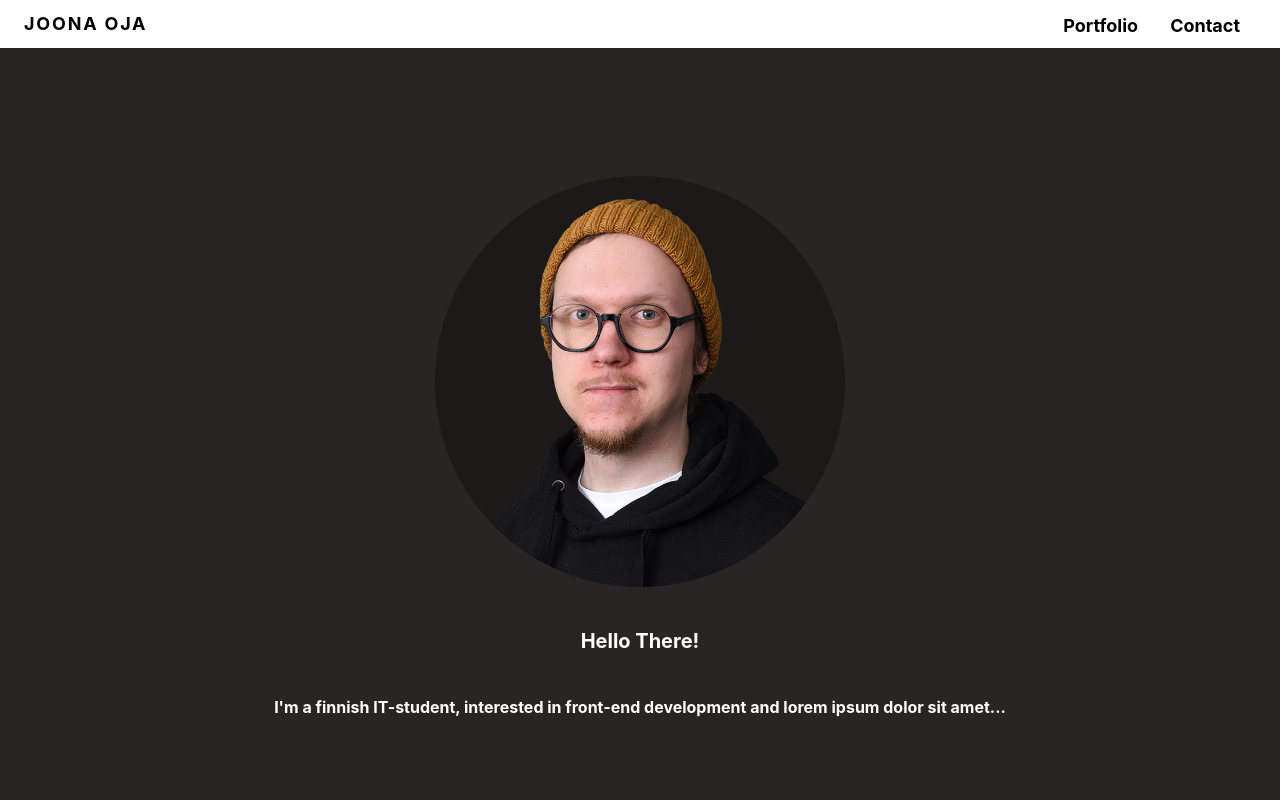
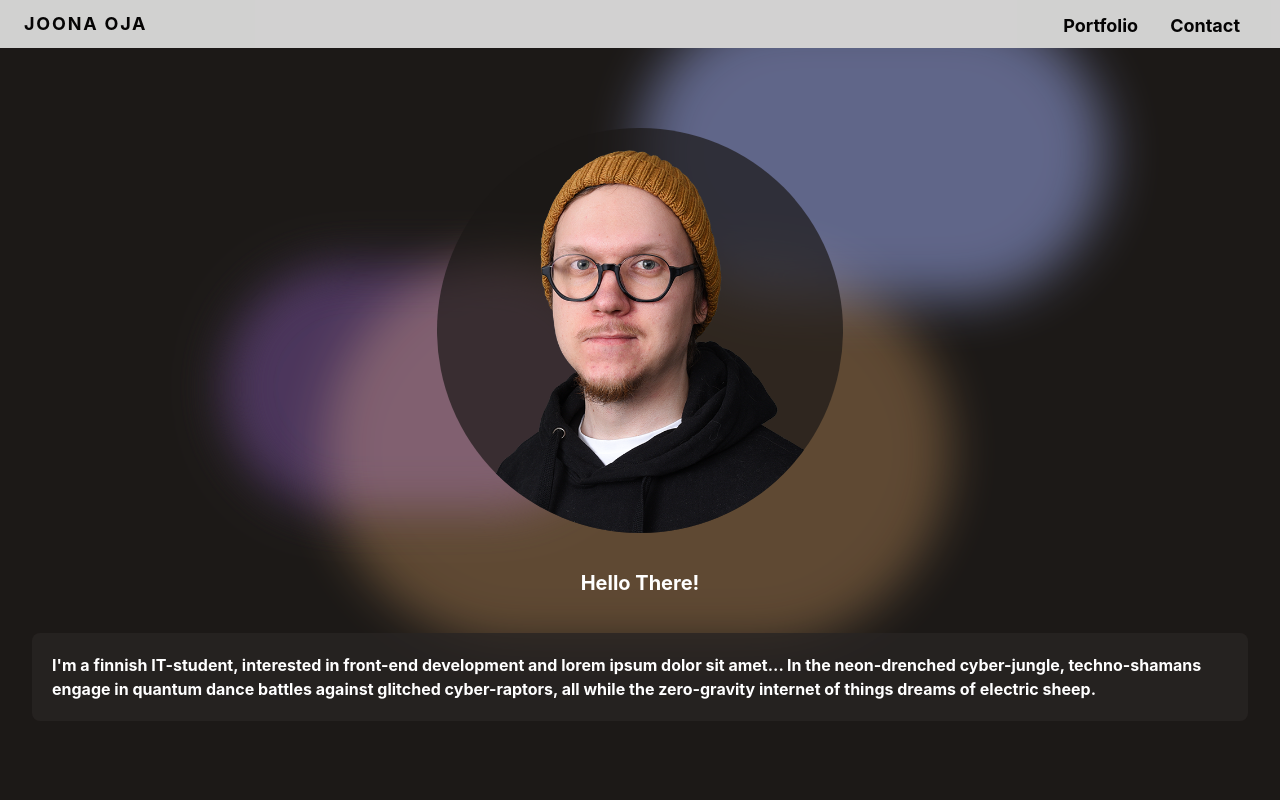
Before and after one commit to N0J44J00/portfolio-next, a Next.js app: page / in a window 1280 px wide. Shown: the top 800 px of the page. Built offline with nearby package versions, Linux system fonts and the light colour scheme.

Commit message:
home page animations added

```diff
--- /dev/null
+++ b/components/index/nav.js
@@ -0,0 +1,55 @@
+'use client'
+
+import { useEffect, useState } from 'react';
+
+export default function NavHeader() {
+
+  //Menu open/close toggle state
+  const [open, setOpen] = useState(false);
+
+//   function menuToggle() {
+//     setOpen(!open)
+//   }
+
+  //Change menu to sticky on scroll
+  useEffect(() => {
+    const SCROLL_POINT_FOR_STICKY_MENU = 400
+
+    const onScroll = () => {
+        var nav = document.getElementById('site-menu');
+        var header = document.getElementById('top');
+
+        if (window.scrollY >=SCROLL_POINT_FOR_STICKY_MENU) {
+          nav.classList.add('nav-sticky');
+          header.classList.add('pt-scroll');
+        } else {
+          nav.classList.remove('nav-sticky');
+          header.classList.remove('pt-scroll');
+        }
+    }
+
+    window.addEventListener('scroll', onScroll)
+
+  }, [])
+
+    return (
+        <header id="top" className="w-full flex flex-col fixed top-0 sm:opacity-80 sm:relative bg-white pin-t pin-r pin-l z-10">
+        <nav id="site-menu" className="flex flex-col sm:flex-row w-full justify-between items-center px-4 sm:px-6 py-1 bg-white shadow sm:shadow-none">
+          <div className="w-full sm:w-auto self-start sm:self-center flex flex-row sm:flex-none flex-no-wrap justify-between items-center">
+            <a href="#" className="no-underline py-1">
+              <h1 className="font-bold text-lg tracking-widest">
+                JOONA OJA
+              </h1>
+            </a>
+            <button id="menuBtn" className={open ? 'open hamburger block sm:hidden focus:outline-none' : 'hamburger block sm:hidden focus:outline-none'} type="button" onClick={() => setOpen(!open)}>
+              <span className="hamburger__top-bun"></span><span className="hamburger__bottom-bun"></span>
+            </button>
+          </div>
+          <div id="menu" className={open ? 'w-full sm:w-auto self-end sm:self-center sm:flex flex-col sm:flex-row items-center h-full py-1 pb-4 sm:py-0 sm:pb-0 flex' : 'w-full sm:w-auto self-end sm:self-center sm:flex flex-col sm:flex-row items-center h-full py-1 pb-4 sm:py-0 sm:pb-0 hidden'}>
+            <a className="text-dark font-bold hover:text-red text-lg w-full no-underline sm:w-auto sm:pr-4 py-2 sm:py-1 sm:pt-2" href="https://ttntm.me/blog/tailwind-responsive-menu/" target="_blank">Portfolio</a>
+            <a className="text-dark font-bold hover:text-red text-lg w-full no-underline sm:w-auto sm:px-4 py-2 sm:py-1 sm:pt-2" href="#bottom">Contact</a>
+          </div>
+        </nav>
+      </header>
+    )
+}
--- a/pages/index.js
+++ b/pages/index.js
@@ -1,32 +1,11 @@
 import { useEffect, useState } from 'react';
 import Head from 'next/head'
 import {WiMoonAltWaningCrescent4, WiMoonAltWaningGibbous3} from 'react-icons/wi';
+import NavHeader from '../components/index/nav';
 
 export default function Home() {
-  //Menu open/close toggle state
-  const [open, setOpen] = useState(false);
 
 
-  //Change menu to sticky on scroll
-  useEffect(() => {
-    const SCROLL_POINT_FOR_STICKY_MENU = 200
-
-    const onScroll = () => {
-        var nav = document.getElementById('site-menu');
-        var header = document.getElementById('top');
-
-        if (window.scrollY >=SCROLL_POINT_FOR_STICKY_MENU) {
-          nav.classList.add('nav-sticky');
-          header.classList.add('pt-scroll');
-        } else {
-          nav.classList.remove('nav-sticky');
-          header.classList.remove('pt-scroll');
-        }
-    }
-
-    window.addEventListener('scroll', onScroll)
-
-  }, [])
 
   return (
     <div>
@@ -37,35 +16,41 @@ export default function Home() {
       </Head>
 
       <div>
-         <section className="bg-stone-900">
+        <section className="bg-stone-900">
 
         {/* HEADER component */}
-          <header id="top" className="w-full flex flex-col fixed sm:relative bg-white pin-t pin-r pin-l">
-            <nav id="site-menu" className="flex flex-col sm:flex-row w-full justify-between items-center px-4 sm:px-6 py-1 bg-white shadow sm:shadow-none">
-              <div className="w-full sm:w-auto self-start sm:self-center flex flex-row sm:flex-none flex-no-wrap justify-between items-center">
-                <a href="#" className="no-underline py-1">
-                  <h1 className="font-bold text-lg tracking-widest">
-                    JOONA OJA
-                  </h1>
-                </a>
-                <button id="menuBtn" className={open ? 'open hamburger block sm:hidden focus:outline-none' : 'hamburger block sm:hidden focus:outline-none'} type="button" onClick={() => setOpen(!open)}>
-                  <span className="hamburger__top-bun"></span><span className="hamburger__bottom-bun"></span>
-                </button>
-              </div>
-              <div id="menu" className={open ? 'w-full sm:w-auto self-end sm:self-center sm:flex flex-col sm:flex-row items-center h-full py-1 pb-4 sm:py-0 sm:pb-0 flex' : 'w-full sm:w-auto self-end sm:self-center sm:flex flex-col sm:flex-row items-center h-full py-1 pb-4 sm:py-0 sm:pb-0 hidden'}>
-                <a className="text-dark font-bold hover:text-red text-lg w-full no-underline sm:w-auto sm:pr-4 py-2 sm:py-1 sm:pt-2" href="https://ttntm.me/blog/tailwind-responsive-menu/" target="_blank">Portfolio</a>
-                <a className="text-dark font-bold hover:text-red text-lg w-full no-underline sm:w-auto sm:px-4 py-2 sm:py-1 sm:pt-2" href="#bottom">Contact</a>
-              </div>
-            </nav>
-          </header>
+          <NavHeader/>
 
 
+          <div className='relative w-full min-h-screen overflow-auto'>
+            <div className="absolute overflow-auto top-1/4 right-1/4 md:w-1/2 md:h-1/2 w-56 h-56 bg-orange-300 rounded-full mix-blend-lighten filter blur-xl opacity-30 animate-blob"></div>
+            <div className="absolute overflow-auto top-1/4 right-1/2 md:w-1/3 md:h-1/3 w-52 h-52 bg-purple-300 rounded-full mix-blend-hard-light filter blur-xl opacity-30 animate-blob animation-delay-2000"></div>
+            <div className="absolute overflow-auto top-1/5 left-1/2 md:w-1/3 md:h-1/3 w-56 h-56 bg-indigo-300 rounded-full mix-blend-lighten filter blur-xl opacity-50 animate-blob animation-delay-4000"></div>
+            <div className="m-8 relative space-y-4">
+            <div className="pt-12 rounded-lg flex items-center justify-between space-x-8">
+              <img className="rounded-full w-1/3 mx-auto bg-stone-900 bg-opacity-70" src="/my-face.png" />
+            </div>
+            <div className="p-5 text-center rounded-lg flex items-center justify-between space-x-8">
+              <h1 className="text-xl font-bold mx-auto text-white">Hello There!</h1>
+            </div>
+            <div className="p-5 bg-stone-800 bg-opacity-80 rounded-lg flex items-center justify-between space-x-8">
+                <p className="text-md font-bold text-white">
+                  I'm a finnish IT-student, interested in front-end development and lorem ipsum dolor sit amet...
+                  In the neon-drenched cyber-jungle, techno-shamans engage in quantum dance battles against glitched cyber-raptors, all while the zero-gravity internet of things dreams of electric sheep.
+                </p>
+            </div>
+          </div>
+          </div>
+
             <main className="content">
-              <div className="min-h-screen text-center justify-center py-32 px-6 bg-stone-800">
+              {/* <div className="min-h-screen text-center justify-center py-32 px-6 bg-stone-800">
                 <img className="rounded-full w-1/3 mx-auto bg-stone-900" src="/my-face.png" />
                 <h1 className="text-xl font-bold text-white py-10">Hello There!</h1>
-                <p className="text-md font-bold text-white">I'm a finnish IT-student, interested in front-end development and lorem ipsum dolor sit amet...</p>
-              </div>
+                <p className="text-md font-bold text-white">
+                  I'm a finnish IT-student, interested in front-end development and lorem ipsum dolor sit amet...
+                  In the neon-drenched cyber-jungle, techno-shamans engage in quantum dance battles against glitched cyber-raptors, all while the zero-gravity internet of things dreams of electric sheep.
+                </p>
+              </div> */}
               <div className="flex flex-col w-2/3 mx-auto pt-10 pb-24 tracking-wide">
                 <h2 className="my-3 text-xl text-white mb-10">The Story so far...</h2>
                 <h3 className="my-3 text-lg text-white">Job Experience A</h3>
--- a/styles/globals.css
+++ b/styles/globals.css
@@ -1,6 +1,15 @@
 @tailwind base;
 @tailwind components;
 @tailwind utilities;
+
+@layer utilities {
+  .animation-delay-2000 {
+    animation-delay: 2s;
+  }
+  .animation-delay-4000 {
+    animation-delay: 4s;
+  }
+}
 
 html,
 body {
@@ -47,11 +56,11 @@ a {
   }
 
   .nav-sticky {
-    position: fixed!important;
+    position: fixed !important;
     min-width: 100%;
     top: 0;
     box-shadow: 0 2px 4px 0 rgba(0, 0, 0, .1);
-    transition: all .25s ease-in;
+    transition: all .5s ease-in;
     z-index: 1;
   }
 }
--- a/tailwind.config.js
+++ b/tailwind.config.js
@@ -5,7 +5,27 @@ module.exports = {
     "./components/**/*.{js,ts,jsx,tsx}",
   ],
   theme: {
-    extend: {},
+    extend: {
+      animation: {
+        blob: "blob 7s infinite",
+      },
+      keyframes: {
+        blob: {
+          "0%": {
+            transform: "translate(0px, 0px) scale(1)",
+          },
+          "33%": {
+            transform: "translate(20px, -30px) scale(1.1)",
+          },
+          "66%": {
+            transform: "translate(-10px, 10px) scale(0.9)",
+          },
+          "100%": {
+            transform: "tranlate(0px, 0px) scale(1)",
+          },
+        },
+      },
+    },
   },
   plugins: [],
 }
```
